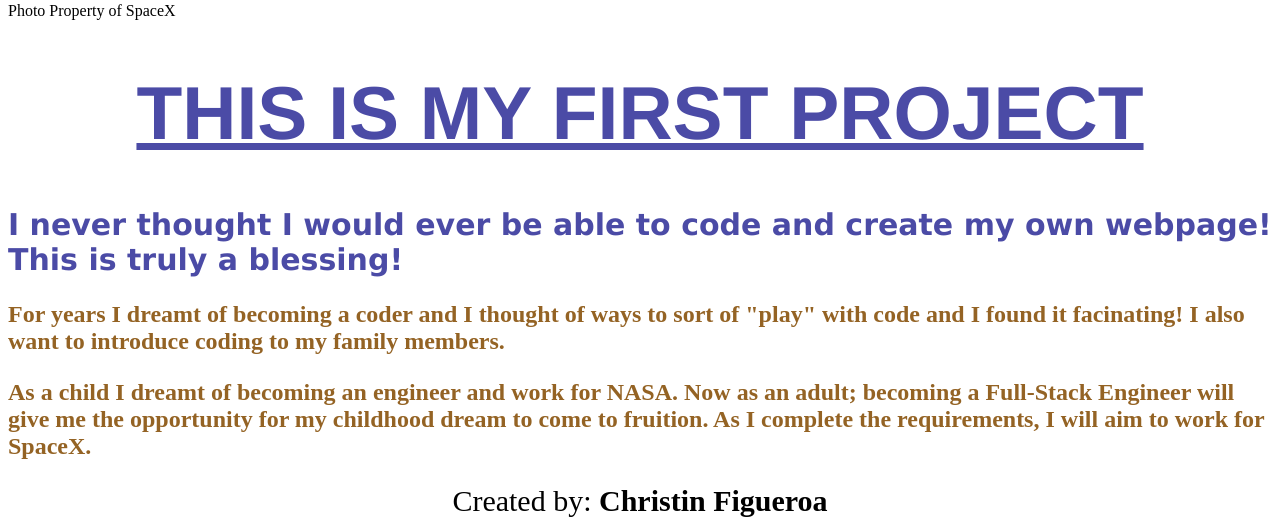
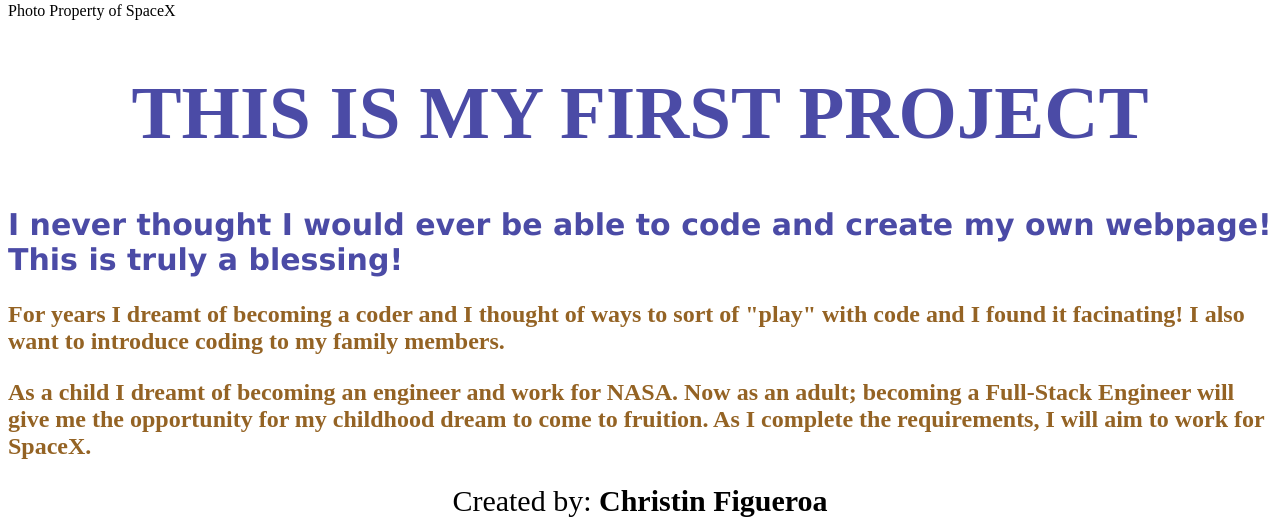
Before and after one commit to thrulensesunseen9/thrulensesunseen9.github.io, a plain HTML site: page index.html in a window 1280 px wide. Shown: the part 958-1484 px from the top of the page. Drawn offline with Linux system fonts and the light colour scheme.

Commit message:
Update style.css

```diff
--- a/style.css
+++ b/style.css
@@ -8,10 +8,8 @@ h1 {
     font-family: serif;
     text-transform: uppercase;
     text-align: center;
-    text-decoration: underline;
     font-size: 75px;
-    font-family: Helvetica;
-    color:rgb(75, 75, 166);
+    color: rgb(75, 75, 166);
     width: 100%;
 }
 
```
